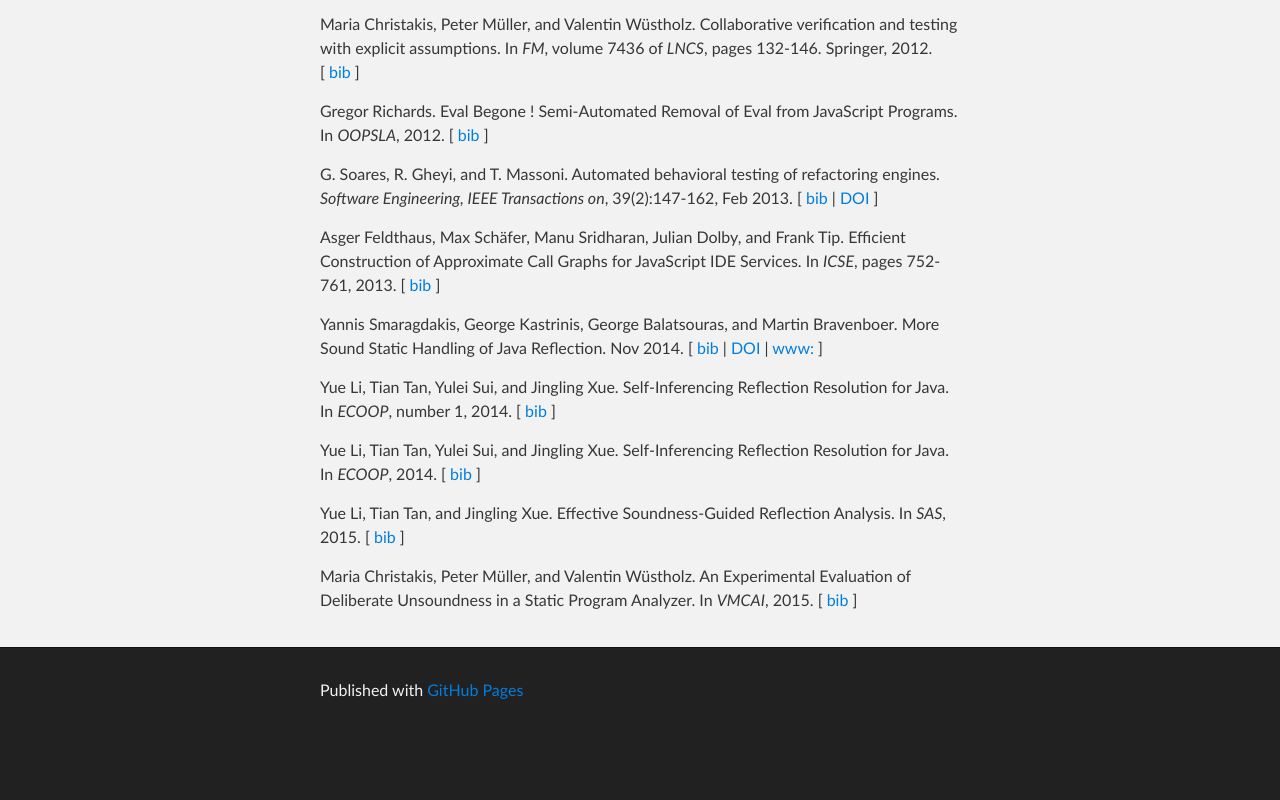
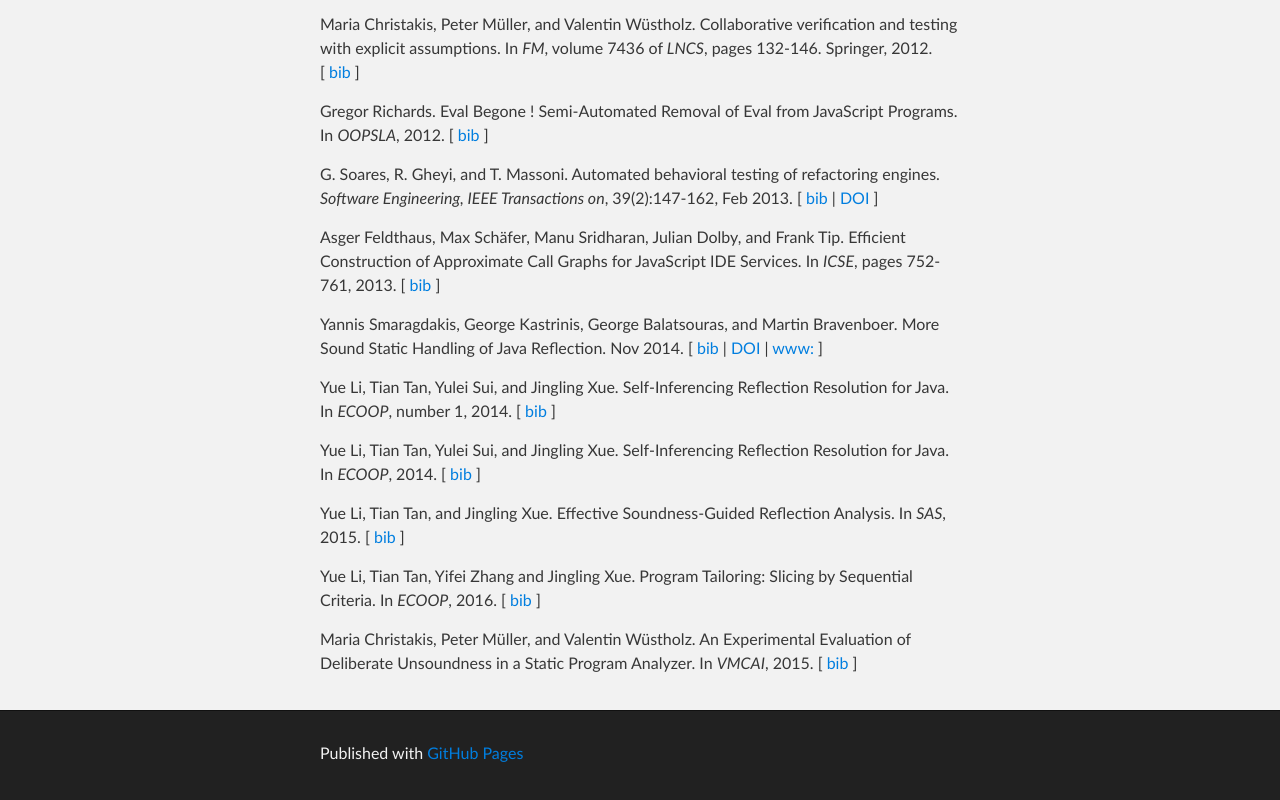
Before and after one commit to soundiness/soundiness.github.io, a plain HTML site: page biblio.html in a window 1280 px wide. Shown: the part 863-1663 px from the top of the page. Before the commit the page ends 1600 px from the top, so only its background shows below. Drawn offline with Linux system fonts and the light colour scheme.

Commit message:
Update biblio.html

```diff
--- a/biblio.html
+++ b/biblio.html
@@ -182,6 +182,15 @@ Yue Li, Tian Tan, and Jingling Xue.
 
 </p>
 
+<p><a name="Li2016"></a>
+
+Yue Li, Tian Tan, Yifei Zhang and Jingling Xue.
+ Program Tailoring: Slicing by Sequential Criteria.
+ In <em>ECOOP</em>, 2016.
+[&nbsp;<a href="soundinessrefs_bib.html#Li2016">bib</a>&nbsp;]
+
+</p>
+
 <p><a name="Christakis"></a>
 
 Maria Christakis, Peter M&uuml;ller, and Valentin W&uuml;stholz.
```
